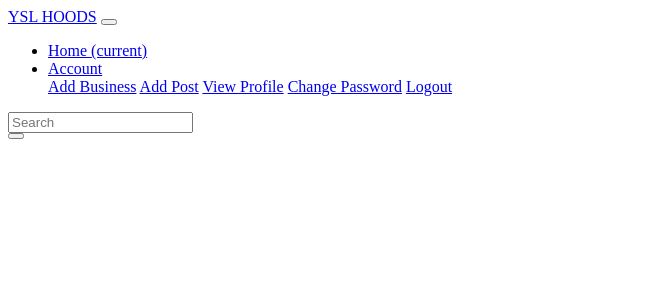
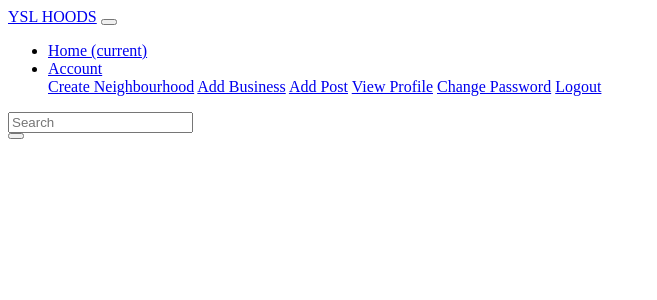
Before and after one commit to Alvin-21/neighbourhood, a Django app: template hood/templates/navbar.html in a window 1280 px wide. Shown: the top 300 px of the page, without its empty margins (0-657 px from the left). Run offline with Django 3.2, Linux system fonts and the light colour scheme; the template is opened without the code that fills it, so the values that code supplies are empty; the visitor is signed in with stand-in values (Sample User, id 1); some libraries are stand-ins or nearby versions.

Commit message:
Add option to create hood.

```diff
--- a/hood/templates/navbar.html
+++ b/hood/templates/navbar.html
@@ -17,6 +17,7 @@
                     Account
                 </a>
                 <div class="dropdown-menu" aria-labelledby="navbarDropdown">
+                    <a class="dropdown-item" href="#">Create Neighbourhood</a>
                     <a class="dropdown-item" href="#">Add Business</a>
                     <a class="dropdown-item" href="#">Add Post</a>
                     <a class="dropdown-item" href="#">View Profile</a>
```
